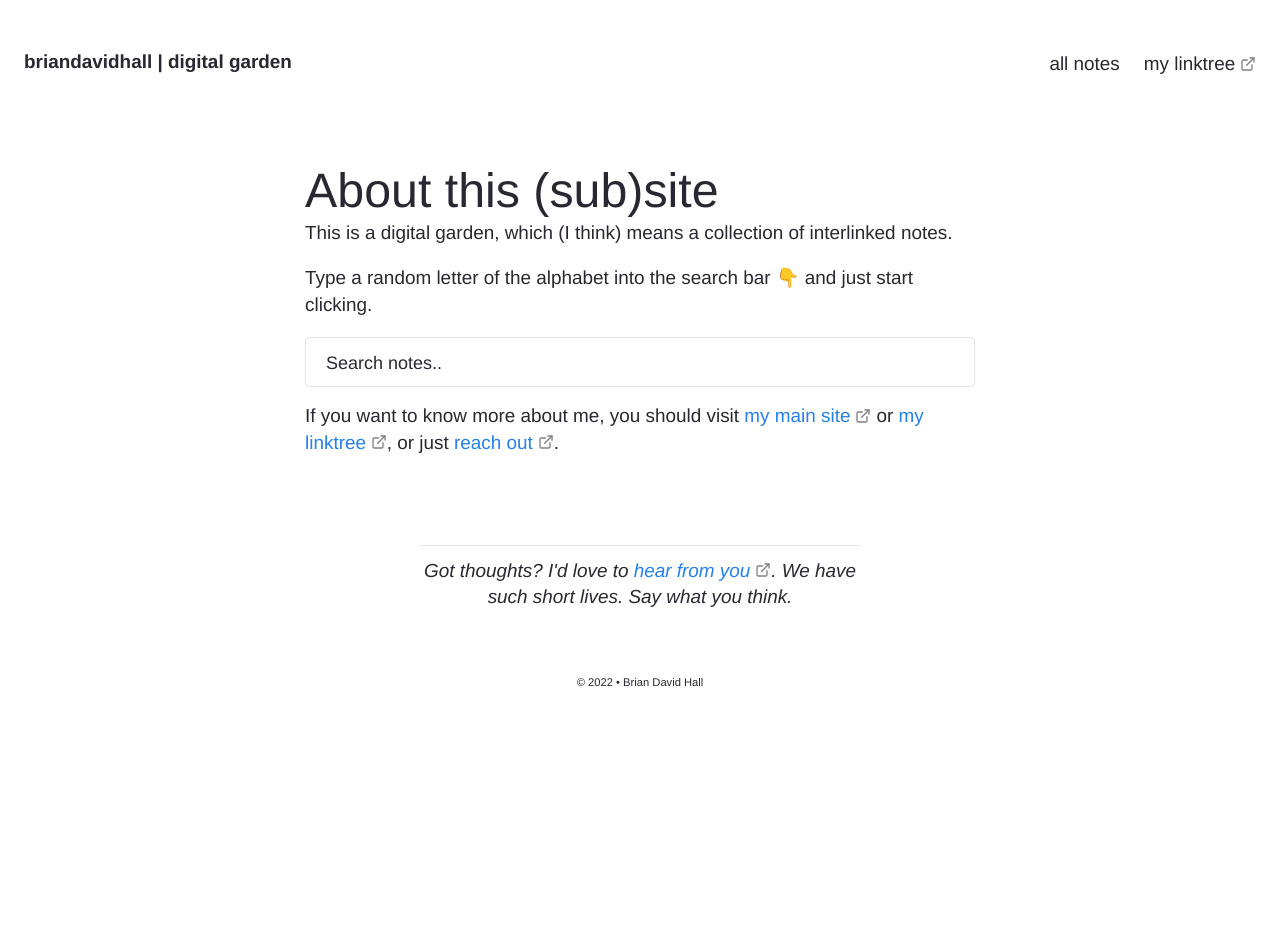
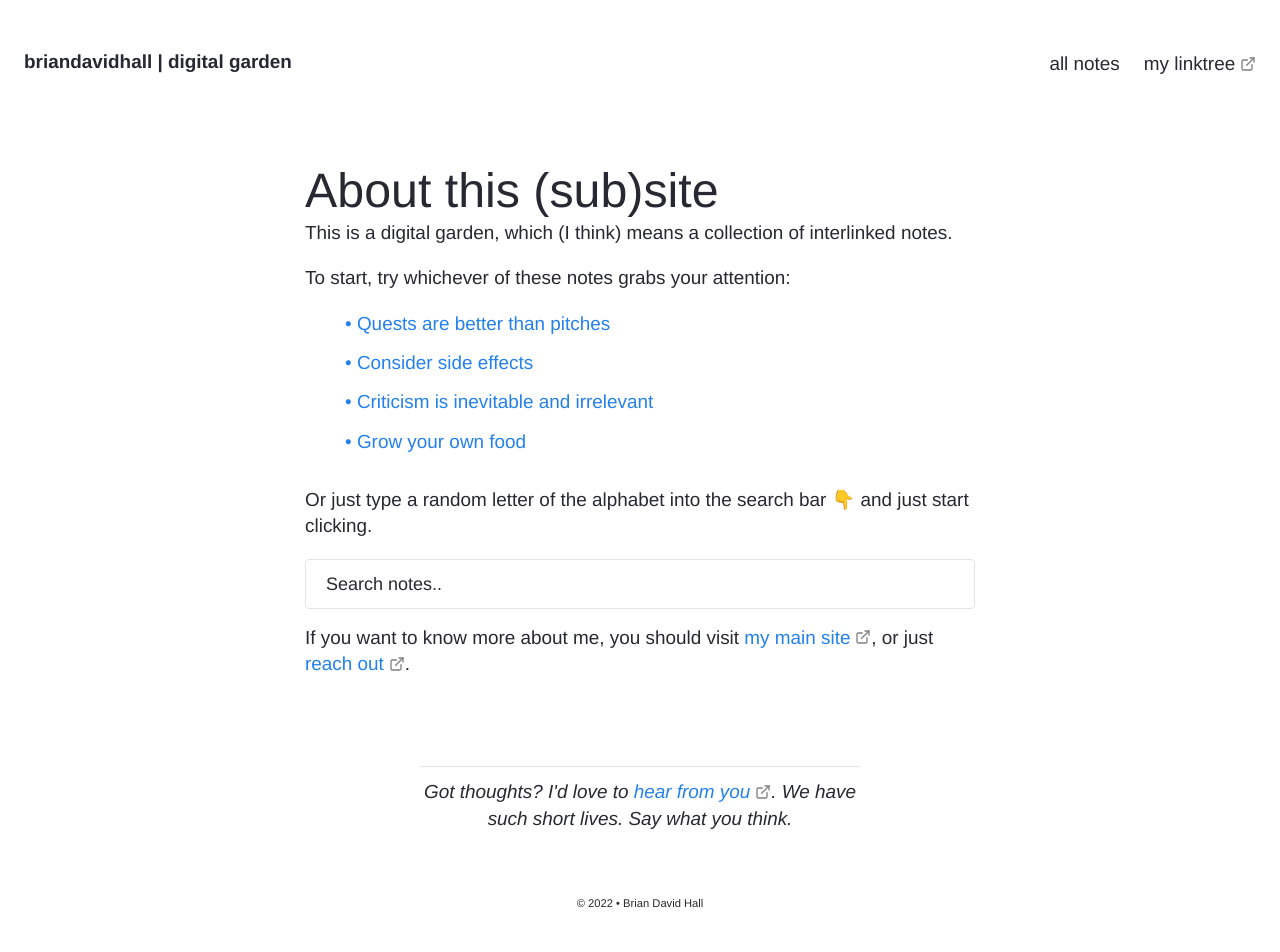
Before and after one commit to bruab/garden, a Jekyll site: the page built from pages/index.md, in a window 1280 px wide. Built offline with Jekyll 4.4.1, drawn with Linux system fonts in a browser that asks for light colours; before the commit the page ends 900 px from its top, so only the background shows below that.

Commit message:
add suggested starting points to homepage

```diff
--- a/_includes/Homepage.html
+++ b/_includes/Homepage.html
@@ -1,7 +1,14 @@
 <div class="home-intro">
     <div class="jumbo">About this (sub)site</div>
         <p>This is a digital garden, which (I think) means a collection of interlinked notes.</p>
-        <p>Type a random letter of the alphabet into the search bar 👇 and just start clicking.</p>
+        <p>To start, try whichever of these notes grabs your attention:</p>
+        <ul>
+          <li><a href="/quests-are-better-than-pitches">• Quests are better than pitches</a></li>
+          <li><a href="/consider-side-effects">• Consider side effects</a></li>
+          <li><a href="/criticism-is-inevitable-and-irrelevant">• Criticism is inevitable and irrelevant</a></li>
+          <li><a href="/grow-your-own-food">• Grow your own food</a></li>
+        </ul>
+        <p>Or just type a random letter of the alphabet into the search bar 👇 and just start clicking.</p>
 
         <!-- search bar -->
         <div class="block">
@@ -11,7 +18,7 @@
         <script type="text/javascript" src="{{ site.baseurl }}/assets/js/vendor/lunr.min.js"></script>
         <script src="{{ site.baseurl }}/assets/js/Search.js"></script>
 
-        <p>If you want to know more about me, you should visit <a href="https://briandavidhall.com/">my main site</a> or <a href="https://bdh.wtf/">my linktree</a>, or just <a href="https://briandavidhall.com/contact/">reach out</a>.</p>
+        <p>If you want to know more about me, you should visit <a href="https://briandavidhall.com/">my main site</a>, or just <a href="https://briandavidhall.com/contact/">reach out</a>.</p>
 
     </div>
 </div>
```
Also changed, not shown: _notes/Criticism is inevitable and irrelevant.md (+1 -1 lines).
